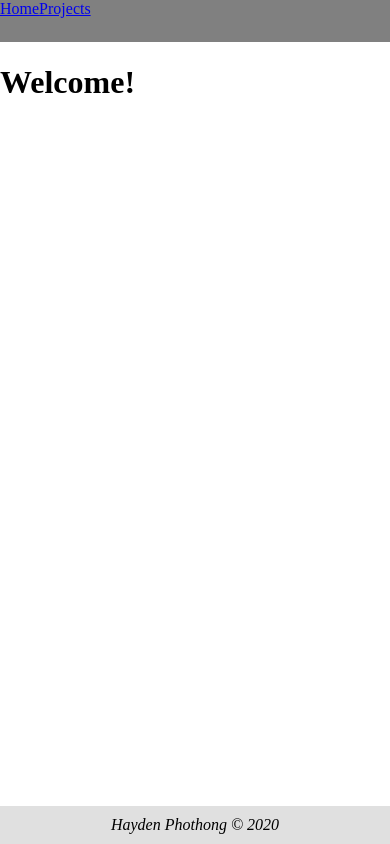
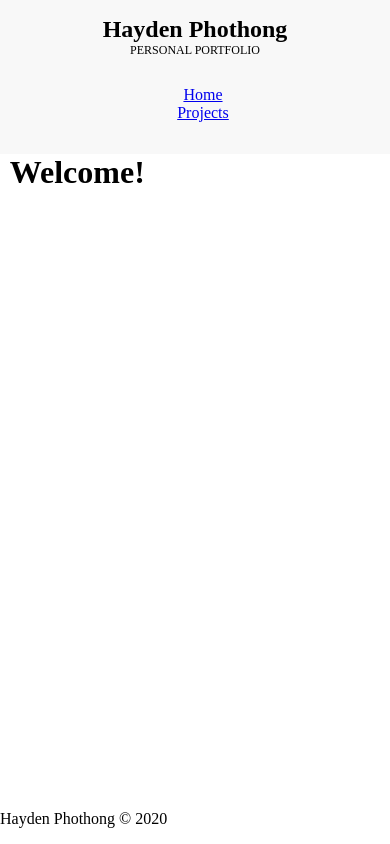
Before and after one commit to haypho/info, a React app: page / in a window 390 px wide. Built offline with nearby package versions, Linux system fonts and the light colour scheme.

Commit message:
Convert navbar to responsive design

```diff
--- a/public/index.html
+++ b/public/index.html
@@ -2,7 +2,7 @@
 <html lang="en">
   <head>
     <meta charset="utf-8" />
-    <meta name="viewport" content="width=device-width" />
+    <meta name="viewport" content="width=device-width, initial-scale=1" />
     <title>Hayden Phothong - Personal Portfolio</title>
   </head>
   <body>
--- a/src/features/App.scss
+++ b/src/features/App.scss
@@ -1,10 +1,30 @@
-.container {
-  flex: 1;
+@use '../styles/colors';
+@use '../styles/sizes';
+
+.app-header {
+  background: colors.$background;
 }
 
-.footer {
-  display: flex;
-  justify-content: center;
-  padding: 10px 10px;
-  background-color: #e0e0e0;
+.app-header .container {
+  text-align: center;
+  padding: 1em 0;
+  justify-content: space-between;
 }
+
+.app-title {
+  margin-bottom: 0;
+}
+
+.app-subtitle {
+  font-size: 0.75rem;
+}
+
+.app-content {
+  flex-grow: 1;
+}
+
+@media (min-width: sizes.$breakpoint) {
+  .app-header .container {
+    flex-direction: row;
+  }
+}
--- a/src/features/App.tsx
+++ b/src/features/App.tsx
@@ -6,16 +6,24 @@ import Welcome from './welcome/Welcome';
 import Projects from './projects/Projects';
 
 const App: React.FC = () => (
-  <>
-    <div className="container">
-      <HashRouter basename="/">
+  <HashRouter basename="/">
+    <header className="app-header">
+      <div className="container flex flex-col">
+        <div className="app-title-area">
+          <h2 className="app-title">Hayden Phothong</h2>
+          <p className="app-subtitle">PERSONAL PORTFOLIO</p>
+        </div>
         <Navigation />
-        <Route exact path="/" component={Welcome} />
-        <Route path="/projects" component={Projects} />
-      </HashRouter>
+      </div>
+    </header>
+    <div className="app-content container">
+      <Route exact path="/" component={Welcome} />
+      <Route path="/projects" component={Projects} />
     </div>
-    <em className="footer">Hayden Phothong &copy; 2020</em>
-  </>
+    <footer className="app-footer">
+      <p>Hayden Phothong &copy; 2020</p>
+    </footer>
+  </HashRouter>
 );
 
 export default App;
--- a/src/features/navigation/Navigation.scss
+++ b/src/features/navigation/Navigation.scss
@@ -1,10 +1,20 @@
-.navigation {
-  display: -moz-box;
-  display: -ms-flexbox;
-  display: -webkit-box;
+@use '../../styles/sizes';
+
+nav ul {
+  list-style: none;
+  padding: 0;
   display: flex;
+  flex-direction: column;
+  align-items: center;
+  justify-content: space-between;
+}
 
-  background-color: grey;
-  height: 5vh;
-  position: sticky;
+nav li {
+  margin-left: 1em;
 }
+
+@media (min-width: sizes.$breakpoint) {
+  nav ul {
+    flex-direction: row;
+  }
+}
--- a/src/features/navigation/Navigation.tsx
+++ b/src/features/navigation/Navigation.tsx
@@ -3,9 +3,15 @@ import React from 'react';
 import { Link } from 'react-router-dom';
 
 const Navigation: React.FC = () => (
-  <nav className="navigation">
-    <Link to="/">Home</Link>
-    <Link to="/projects">Projects</Link>
+  <nav>
+    <ul>
+      <li>
+        <Link to="/">Home</Link>
+      </li>
+      <li>
+        <Link to="/projects">Projects</Link>
+      </li>
+    </ul>
   </nav>
 );
 
--- a/src/index.scss
+++ b/src/index.scss
@@ -1,12 +1,31 @@
-html, body, #root {
-  padding: 0;
+body {
   margin: 0;
-  height: 100%;
+}
+
+h1, h2, p {
+  margin-top: 0;
 }
 
 #root {
+  min-height: 100vh;
   display: flex;
-  display: -moz-box;
-  display: -ms-flexbox;
   flex-direction: column;
 }
+
+.flex {
+  display: flex;
+}
+
+.flex-col {
+  flex-direction: column;
+}
+
+.flex-row {
+  flex-direction: row;
+}
+
+.container {
+  width: 95%;
+  max-width: 960px;
+  margin: 0 auto;
+}
--- /dev/null
+++ b/src/styles/_colors.scss
@@ -0,0 +1 @@
+$background: #f8f8f8;
--- /dev/null
+++ b/src/styles/_sizes.scss
@@ -0,0 +1 @@
+$breakpoint: 600px;
```
